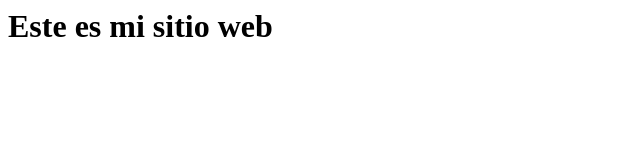
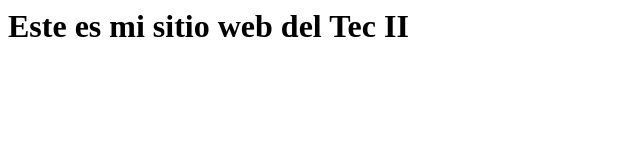
Before and after one commit to DickyMacias/DickyMacias.github.io, a plain HTML site: page index.html in a window 1280 px wide. Shown: the whole page, without its empty margins (0-640 px from the left). Drawn offline with nearby package versions, Linux system fonts and the light colour scheme.

Commit message:
Este cambio fue una prueba de un push

```diff
--- a/index.html
+++ b/index.html
@@ -4,6 +4,6 @@
     <script src="https://cdn.jsdelivr.net/npm/bootstrap@5.0.0-beta3/dist/js/bootstrap.bundle.min.js" integrity="sha384-JEW9xMcG8R+pH31jmWH6WWP0WintQrMb4s7ZOdauHnUtxwoG2vI5DkLtS3qm9Ekf" crossorigin="anonymous" defer></script>
   </head>
   <body>
-    <h1>Este es mi sitio web</h1>
+    <h1>Este es mi sitio web del Tec II</h1>
   <body>
 </html>
```
